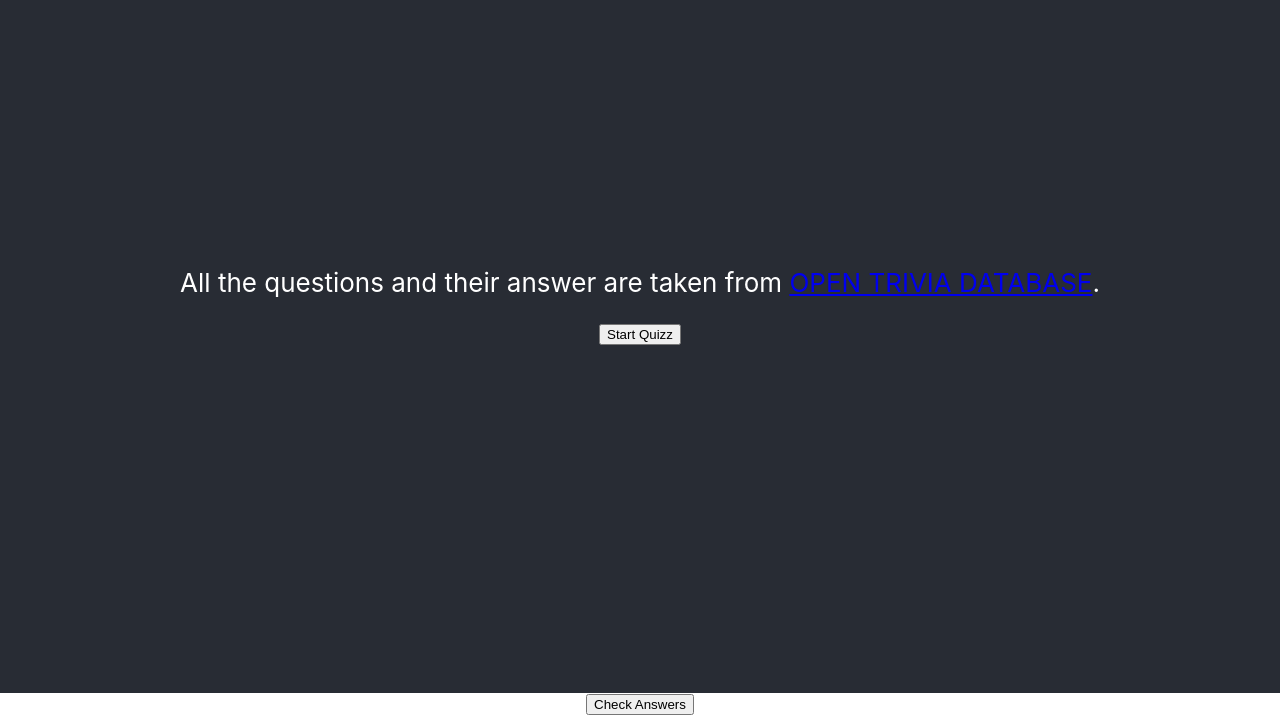
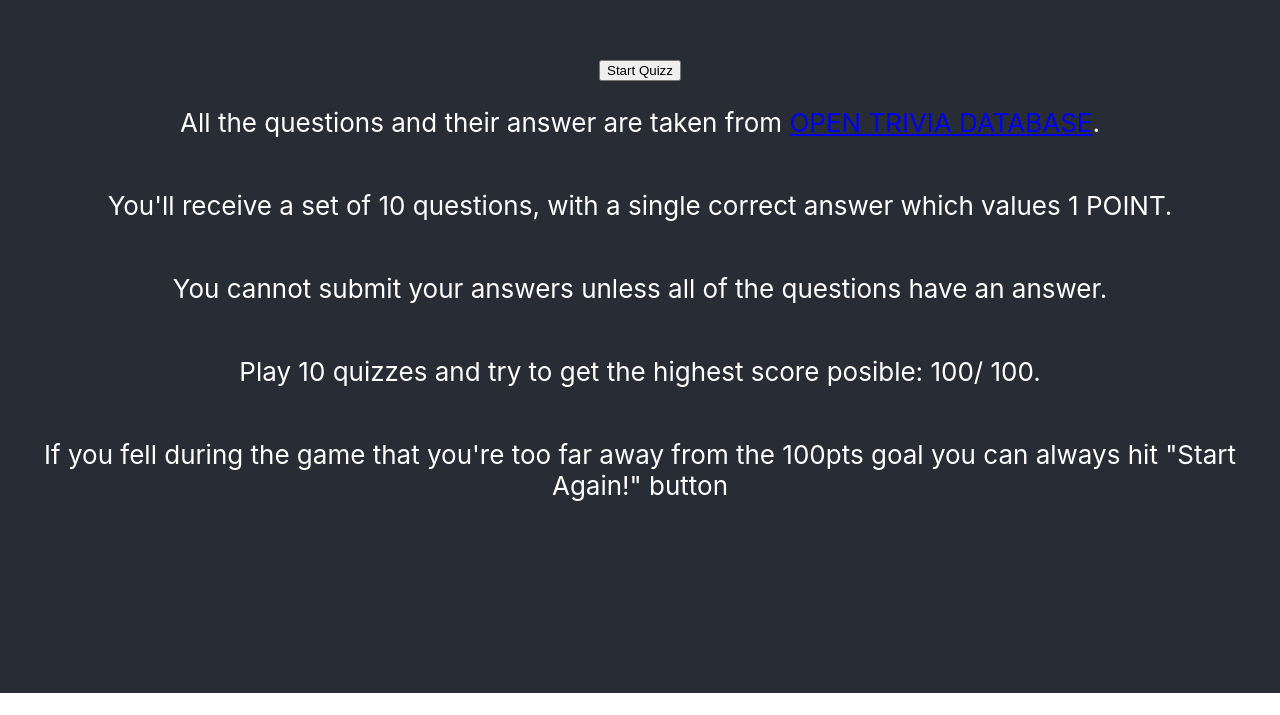
Before and after one commit to scorfu/quizz, a React (Create React App) app: page / in a window 1280 px wide. Shown: the part 107-822 px from the top of the page. After the commit the page ends 800 px from the top, so only its background shows below. Built offline with nearby package versions, Linux system fonts and the light colour scheme.

Commit message:
add refresh & totalScore & number of games

```diff
--- a/src/App.tsx
+++ b/src/App.tsx
@@ -1,8 +1,11 @@
 import "./App.css";
 import { useRef, useState, useEffect } from "react";
 import QuestionsSet from "./components/QuestionsSet";
-import Disclaimer from "./components/Disclaimer"
-import { setBulkOfQuestions } from "./features/questionsSetSlice";
+import Disclaimer from "./components/Disclaimer";
+import {
+  setBulkOfQuestions,
+  setTotalScore,
+} from "./features/questionsSetSlice";
 import { fetchQuestions } from "./utils/fetch";
 import { useAppSelector, useAppDispatch } from "./app/hooks";
 import type { Response, QuestionInfo } from "./utils/types";
@@ -12,7 +15,6 @@
   compareAnswer,
 } from "./utils/utilFunctions";
 
-
 function App() {
   const dispatch = useAppDispatch();
   const questionSet: Response["results"] = useAppSelector(
@@ -21,6 +23,8 @@
   const correctAnswers = useAppSelector(
     (state) => state.questions.correctAnswers
   );
+  const totalScore = useAppSelector((state) => state.questions.totalScore);
+  const gamesPlayed = useAppSelector((state) => state.questions.gamesPlayed);
   const answersSelected = useRef<string[]>([]);
   const [questionCorrectness, setQuestionCorrectness] = useState<boolean[]>(
     Array(questionSet.length).fill(null)
@@ -28,8 +32,10 @@
   const [answersSubmited, setAnswersSubmited] = useState<boolean>(false);
   const [gameStarted, setGameStarted] = useState<boolean>(false);
   const [countDown, setCountDown] = useState<number>(5);
-  const [score, setScore] = useState<number>(0);
-  const [shuffledQuestionSet, setShuffledQuestionSet] = useState<QuestionInfo[]>([]);
+  const [score, setScore] = useState<number | null>(null);
+  const [shuffledQuestionSet, setShuffledQuestionSet] = useState<
+    QuestionInfo[]
+  >([]);
 
   // Function to reset state variables for a new quiz
   const resetQuizState = () => {
@@ -38,7 +44,7 @@
     setAnswersSubmited(false);
     setScore(0);
 
-    //Set Interval in order not to crash due too many API requests
+    //Set Interval in order not to crash due too many API requests from user
     const intervalId = setInterval(() => {
       setCountDown((prevCountDown) => {
         if (prevCountDown === 0) {
@@ -51,9 +57,13 @@
     }, 1000);
   };
 
+  function refreshPage() {
+    window.location.reload();
+  }
+
   //Get the questions from API after clicking the BTN
   function displayQuestion() {
-    resetQuizState()
+    resetQuizState();
     fetchQuestions().then((response) => {
       const res = response.results!;
       dispatch(setBulkOfQuestions(res));
@@ -63,10 +73,13 @@
   }
 
   // Get the answers selected (FN is sent as props to child component) and add it to the useRef array
-  const handleAnswerOptionClick = (selectedAnswer: string, questionIndex: number) => {
+  const handleAnswerOptionClick = (
+    selectedAnswer: string,
+    questionIndex: number
+  ) => {
     answersSelected.current[questionIndex] = selectedAnswer;
-    console.log("raspunsuri selectate:", answersSelected);
-    console.log("CE MI VINE CAND DA CLICK", selectedAnswer);
+    // console.log("raspunsuri selectate:", answersSelected);
+    // console.log("CE MI VINE CAND DA CLICK", selectedAnswer);
   };
 
   function handleSubmitButton() {
@@ -75,50 +88,75 @@
     //   return
     // }
     console.log("raspunsuri selectate SUBMIT:", answersSelected);
-    const correctGivenAnswers = findCommonElements(
+    const correctGivenAnswersNumber = findCommonElements(
       answersSelected.current,
       correctAnswers
-    );
-    setScore(correctGivenAnswers.length);
+    ).length;
+    setScore(correctGivenAnswersNumber);
+    dispatch(setTotalScore(correctGivenAnswersNumber));
 
-    console.log("Correct given answers", correctGivenAnswers);
+    console.log("Correct given answers", correctGivenAnswersNumber);
     console.log("Correct answers", correctAnswers);
-    console.log("score..", correctGivenAnswers.length);
+    console.log("score..", correctGivenAnswersNumber);
 
-    const newCorrectness = questionSet!.map((_, index) =>
-{      console.log(answersSelected.current[index]);
-      return compareAnswer(correctAnswers, answersSelected.current, index)}
-    );
+    const newCorrectness = questionSet!.map((_, index) => {
+      console.log(answersSelected.current[index]);
+      return compareAnswer(correctAnswers, answersSelected.current, index);
+    });
 
     // Update correctness state
     setQuestionCorrectness(newCorrectness);
 
     // Use to modifiy the state so the score is displayed instead of the button
     setAnswersSubmited(true);
-
-  };
+  }
 
   useEffect(() => {
     // Shuffle the answers for each question JUST ONCE when the component mounts
-    const updatedQuestionSet = questionSet.map((singleQuestion: QuestionInfo) => {
+    const updatedQuestionSet = questionSet.map(
+      (singleQuestion: QuestionInfo) => {
         const shuffledAnswers = shuffleAnswerOptionsArray([
           singleQuestion.correct_answer,
           ...singleQuestion.incorrect_answers,
         ]);
         return { ...singleQuestion, all_answers: shuffledAnswers };
-    });
+      }
+    );
     setShuffledQuestionSet(updatedQuestionSet);
   }, [questionSet]);
 
   return (
     <div className="App">
-
-      <header className="App-header">
-        {gameStarted === false ? <Disclaimer/> : null}
-        <button onClick={displayQuestion} disabled={countDown !== 5 }>
-          {gameStarted === false ? `Start Quizz` : `New Quizz ${countDown === 5 ? '' : 'in '+ '( ' + countDown + ' )'}`}
+      <div className="App-header">
+        {gameStarted === false ? null :
+          <>
+            <button onClick={refreshPage}>Start Again!</button>
+            <div>
+              <div>Total Score: {totalScore}</div>
+              <div>Games played: {gamesPlayed}/ 10</div>
+              {answersSubmited === true ? (
+                <div>Points scored this round: {score}</div>
+              ) : null}
+            </div>
+          </>
+        }
+        <button
+          onClick={displayQuestion}
+          disabled={countDown !== 5 || gamesPlayed === 10}
+        >
+          {gameStarted === false
+            ? `Start Quizz`
+            : `New Quizz ${
+                countDown === 5 ? "" : "in " + "( " + countDown + " )"
+              }`}
         </button>
-        {shuffledQuestionSet.map((singleQuestion: QuestionInfo, index) => (
+        {gameStarted === false ? (
+          <Disclaimer />
+        ) : (
+          <div>
+            <div>
+              {shuffledQuestionSet.map(
+                (singleQuestion: QuestionInfo, index) => (
                   <QuestionsSet
                     singleQuestion={singleQuestion}
                     key={index}
@@ -127,13 +165,19 @@
                     onAnswerOptionClick={handleAnswerOptionClick}
                     correctness={questionCorrectness[index]}
                   />
-        ))}
-      </header>
+                )
+              )}
+            </div>
+            <div>
               {answersSubmited === false ? (
                 <button onClick={handleSubmitButton}>Check Answers</button>
               ) : (
-        <div>Your Score Is {score}</div>
+                <div>Your score for this round is: {score}</div>
               )}
+            </div>
+          </div>
+        )}
+      </div>
     </div>
   );
 }
--- a/src/components/Disclaimer.tsx
+++ b/src/components/Disclaimer.tsx
@@ -3,6 +3,10 @@
 function Disclaimer(): JSX.Element {
     return <>
     <p>All the questions and their answer are taken from <a href="https://opentdb.com/" target="_blank">OPEN TRIVIA DATABASE</a>.</p>
+    <p>You'll receive a set of 10 questions, with a single correct answer which values 1 POINT.</p>
+    <p>You cannot submit your answers unless all of the questions have an answer.</p>
+    <p>Play 10 quizzes and try to get the highest score posible: 100/ 100.</p>
+    <p>If you fell during the game that you're too far away from the 100pts goal you can always hit "Start Again!" button</p>
     </>
 }
 
--- a/src/features/questionsSetSlice.tsx
+++ b/src/features/questionsSetSlice.tsx
@@ -10,7 +10,7 @@
   correctAnswers: string[];
   incorrectAnwsers: string[][];
   allAnswers: string[][];
-  currentScore: number;
+  gamesPlayed: number;
   totalScore: number;
 }
 
@@ -20,7 +20,7 @@
   correctAnswers: [],
   incorrectAnwsers: [],
   allAnswers: [],
-  currentScore: 0,
+  gamesPlayed: 0,
   totalScore: 0,
 };
 
@@ -41,18 +41,20 @@
       state.correctAnswers = allInfoQuestions.map((q) => q.correct_answer);
       state.incorrectAnwsers = allInfoQuestions.map((q) => q.incorrect_answers);
       console.log("correct from Slices store ", state.correctAnswers);
-
     },
-    setQuestionInfo: (state, action: PayloadAction<QuestionInfo>) => {
-      state.questionInfo = action.payload;
-    },
+    setTotalScore: (state, action) => {
+      state.totalScore += action.payload;
+      if (state.gamesPlayed < 10) {
+        state.gamesPlayed++;
+      } else {
+        return;
+      }
+      console.log(action.payload);
+    }
   },
 });
 
-export const { setBulkOfQuestions, setQuestionInfo } =
+export const { setBulkOfQuestions, setTotalScore } =
   questionsSetSlice.actions;
 
-export const selectCount = (state: RootState) =>
-  state.questions.bulkOfQuestions;
-
 export default questionsSetSlice.reducer;
--- a/src/utils/utilFunctions.tsx
+++ b/src/utils/utilFunctions.tsx
@@ -50,8 +50,8 @@
   arr2: string[],
   index: number
 ): boolean => {
-  console.log(arr1[index] == arr2[index]);
-  console.log("element din primul array", arr1[index]);
-  console.log("element din al doilea array", arr2[index]);
+  // console.log(arr1[index] == arr2[index]);
+  // console.log("element din primul array", arr1[index]);
+  // console.log("element din al doilea array", arr2[index]);
   return arr1[index] == arr2[index];
 };
```
Lines whose indentation alone changed are shown as unchanged.
